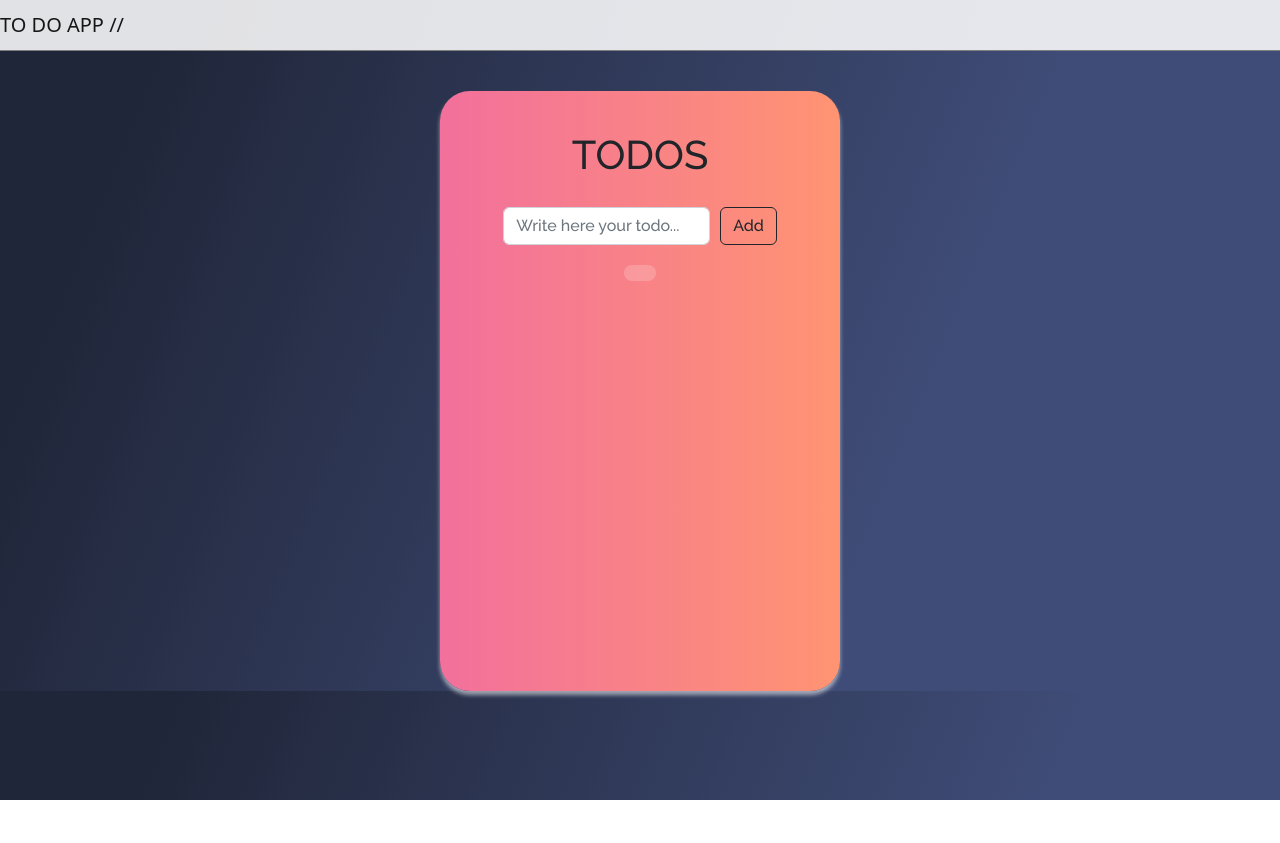
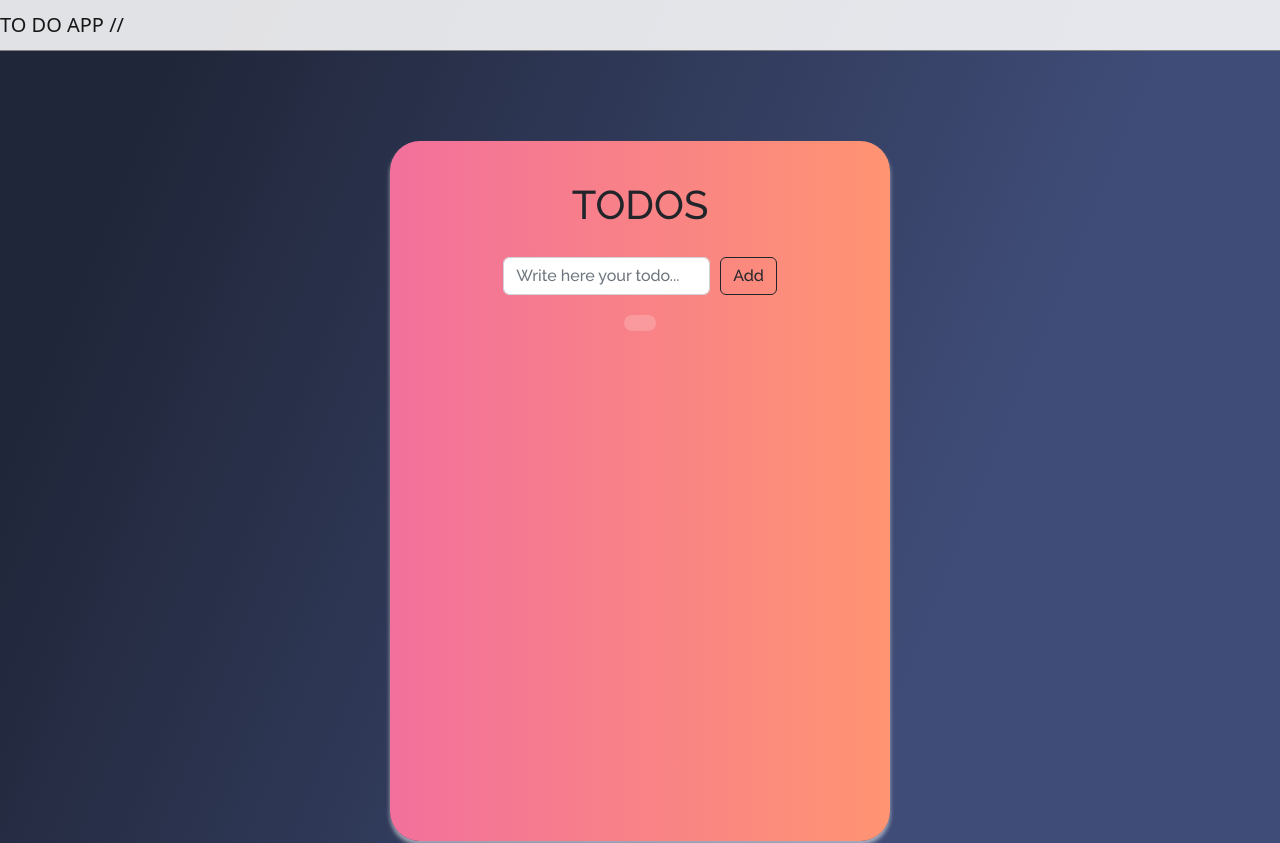
Before and after one commit to rivasbolinga/ToDo-React, a React (Create React App) app: page / in a window 1280 px wide. Shown: the top 843 px of the page. Before the commit the page ends 800 px from the top, so only its background shows below. Built offline with nearby package versions, Linux system fonts and the light colour scheme.

Commit message:
finish styling

```diff
--- a/src/App.css
+++ b/src/App.css
@@ -6,6 +6,7 @@
 
 body {
   background: linear-gradient(112.1deg, rgb(32, 38, 57) 11.4%, rgb(63, 76, 119) 70.2%);
+  height: 1000px;
 }
 
 .body {
@@ -73,7 +74,8 @@ input {
 }
 @media only screen and (min-width: 768px){
   .main-container {
-    width: 400px;
-    min-height: 600px;
+    margin-top: 90px;
+    width: 500px;
+    height: 700px;
   }
 }
```
